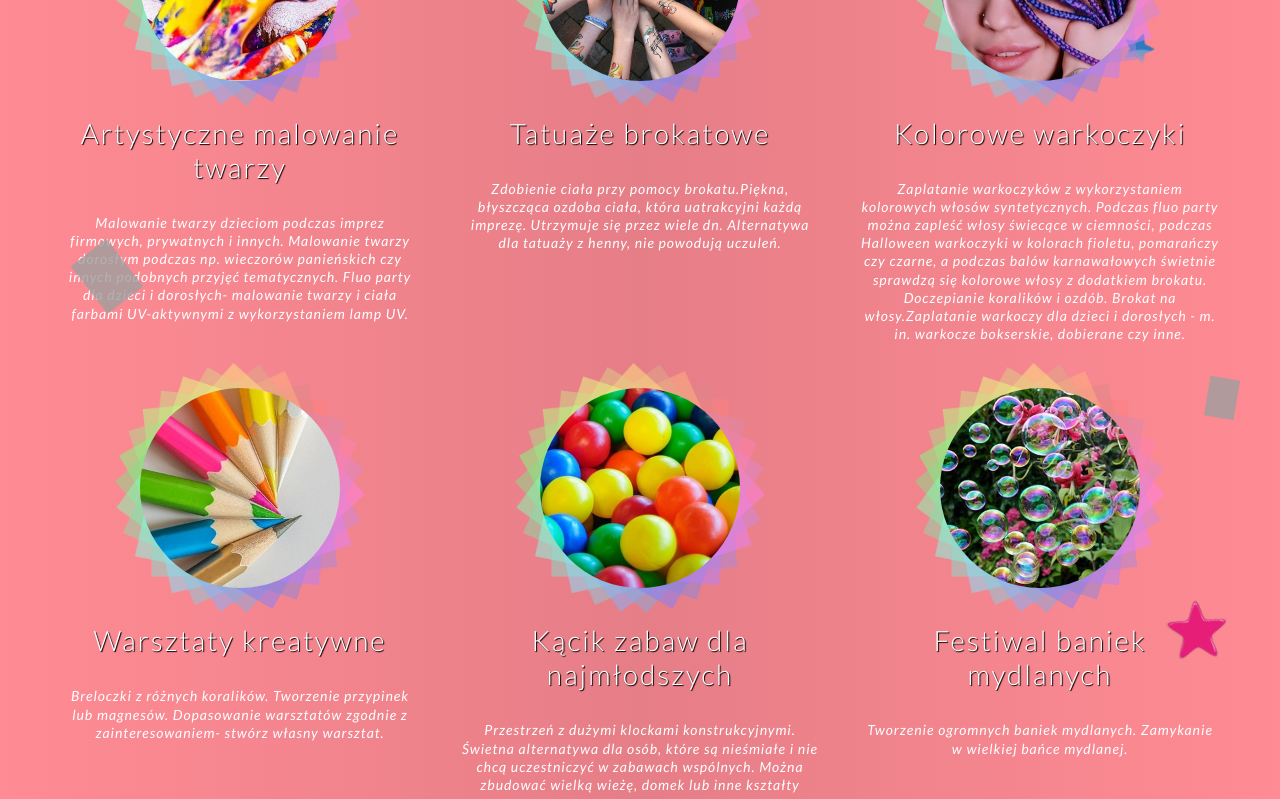
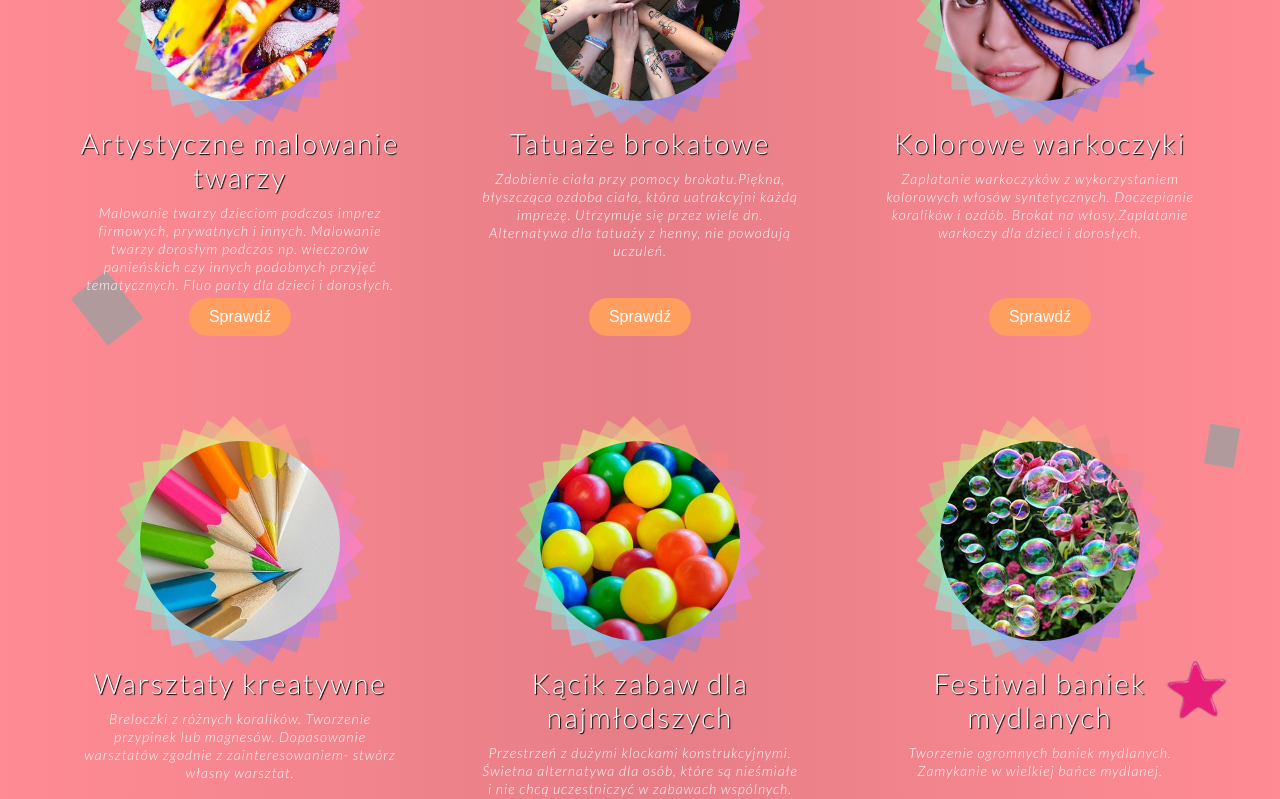
Before and after one commit to kwaq102/ARTInka, a React (Create React App) app: page /stanowiska-animacyjne in a window 1280 px wide. Shown: the part 1160-1959 px from the top of the page. Built offline with nearby package versions, Linux system fonts and the light colour scheme; grey boxes are pictures that could not be loaded.

Commit message:
add Card components with description about offer

```diff
--- /dev/null
+++ b/src/components/Cards/CardFront.jsx
@@ -0,0 +1,36 @@
+import React, { useState } from "react";
+
+const CardFront = ({ photo, title, description, shortDescription }) => {
+	const [card, setCard] = useState(false);
+
+	const cardClassName = card ? "card card-show" : "card";
+
+	// const showCard = () => {
+	// 	console.log(card);
+	// 	card === "card" ? setCard("card card-show") : setCard("card");
+	// 	console.log(card);
+	// };
+	return (
+		<div className="content-animation-box">
+			<div className={cardClassName}>
+				<h4 className="card-heading card-heading-show ">{title}</h4>
+				<p className="card-description">{description}</p>
+				<button className="btn btn-offer" onClick={() => setCard(!card)}>
+					Zamknij
+				</button>
+			</div>
+			<div className="animation-img-wrapper">
+				<div>
+					<img src={photo} alt="" />
+				</div>
+			</div>
+			<h4 className="card-heading">{title}</h4>
+			<p className="card-description">{shortDescription}</p>
+			<button className="btn btn-offer" onClick={() => setCard(!card)}>
+				Sprawdź
+			</button>
+		</div>
+	);
+};
+
+export default CardFront;
--- a/src/data/data.js
+++ b/src/data/data.js
@@ -56,56 +56,75 @@ export const animationList = [
 		id: 0,
 		photo: paintFace300,
 		title: "Artystyczne malowanie twarzy",
+		shortDescription:
+			"Malowanie twarzy dzieciom podczas imprez firmowych, prywatnych i innych. Malowanie twarzy dorosłym podczas np. wieczorów panieńskich czy innych podobnych przyjęć tematycznych. Fluo party dla dzieci i dorosłych.",
 		description:
-			"Malowanie twarzy dzieciom podczas imprez firmowych, prywatnych i innych. Malowanie twarzy dorosłym podczas np. wieczorów panieńskich czy innych podobnych przyjęć tematycznych. Fluo party dla dzieci i dorosłych- malowanie twarzy i ciała farbami UV-aktywnymi z wykorzystaniem lamp UV.",
+			"Oferuję różnorodne wzory do wyboru, malowane na twarzy i innych częściach ciała. Pracuję farbami przebadanymi dermatologicznie i posiadającymi atest (głównie firmy Superstar). Dzięki tej usłudze dzieci mogą zamienić się w postać z bajki, w ulubione zwierzątko, bądź stworzyć delikatny wzorek imitujący tatuaż. Wszystko z dodatkiem brokatu i cekin. Przygotowuję wzornik dostosowany do wieku uczestników zabawy, ponieważ z tej usługi mogą korzystać dzieci od 3 roku życia, ale również dorośli.",
 	},
 	{
 		id: 1,
 		photo: kidsTattoo300,
 		title: "Tatuaże brokatowe",
+		shortDescription:
+			"Zdobienie ciała przy pomocy brokatu.Piękna, błyszcząca ozdoba ciała, która uatrakcyjni każdą imprezę. Utrzymuje się przez wiele dn. Alternatywa dla tatuaży z henny, nie powodują uczuleń.",
 		description:
-			"Zdobienie ciała przy pomocy brokatu.Piękna, błyszcząca ozdoba ciała, która uatrakcyjni każdą imprezę. Utrzymuje się przez wiele dn. Alternatywa dla tatuaży z henny, nie powodują uczuleń.",
+			"Tatuaże brokatowe (z ang. glitter tattoos) są formą zdobienia ciała (body art) przy pomocy brokatu. Aby brokat trzymał się skóry, trzeba zastosować odpowiedni żel lub klej, a także odpowiednio odtłuścić powierzchnię ciała. Używam atestowanych produktów najwyższej marki. Do wyboru różnorodne wzory.",
 	},
 	{
 		id: 2,
 		photo: braid300,
 		title: "Kolorowe warkoczyki",
+		shortDescription:
+			"Zaplatanie warkoczyków z wykorzystaniem kolorowych włosów syntetycznych. Doczepianie koralików i ozdób. Brokat na włosy.Zaplatanie warkoczy dla dzieci i dorosłych.",
 		description:
-			"Zaplatanie warkoczyków z wykorzystaniem kolorowych włosów syntetycznych. Podczas fluo party można zapleść włosy świecące w ciemności, podczas Halloween warkoczyki w kolorach fioletu, pomarańczy czy czarne, a podczas balów karnawałowych świetnie sprawdzą się kolorowe włosy z dodatkiem brokatu. Doczepianie koralików i ozdób. Brokat na włosy.Zaplatanie warkoczy dla dzieci i dorosłych - m. in. warkocze bokserskie, dobierane czy inne.",
+			"Tworzymy cieniutkie, kolorowe warkoczyki zaplatając naturalne pasmo włosów z włosami syntetycznymi. Nie niszczy to w żaden sposób naszych naturalnych włosów. W ofercie mamy włosy ombree, świecące w ciemności, neonowe, z brokatem oraz podstawowe kolory. Podczas fluo party można zapleść włosy świecące w ciemności, podczas Halloween warkoczyki w kolorach fioletu, pomarańczy czy czarne, a podczas balów karnawałowych świetnie sprawdzą się kolorowe włosy z dodatkiem brokatu. Oczywiście do każdego warkoczyka doczepiany jest koralik.",
 	},
 	{
 		id: 3,
 		photo: crayons300,
 		title: "Warsztaty kreatywne",
+		shortDescription:
+			"Breloczki z różnych koralików. Tworzenie przypinek lub magnesów. Dopasowanie warsztatów zgodnie z zainteresowaniem- stwórz własny warsztat.",
 		description:
-			"Breloczki z różnych koralików. Tworzenie przypinek lub magnesów. Dopasowanie warsztatów zgodnie z zainteresowaniem- stwórz własny warsztat.",
+			"Kreatywne koraliki - dzieci wykonują breloczki z różnokolorowych koralików, brokatowych, neonowych i świecących w ciemności. To kreatywna zabawa, z której może powstać breloczek do kluczy, zawieszka, obrazek a nawet podkładka pod kubek. Przypinki z agrawką Ø25mm i Ø59mm - podczas warsztatów tworzymy własnoręcznie projektowane przypinki kolorując, bądź wycinając gotowe elementy. Na przypince można umieścić zdjęcie, logo swojej firmy lub dowolnie wykonany wzór. Magnesy Ø25mm i Ø59mm - podobnie jak na przypinkach można stworzyć swój projekt magnesu, pokolorować, napisać lub przykleić różnorodne elementy.",
 	},
 	{
 		id: 4,
 		photo: balls300,
 		title: "Kącik zabaw dla najmłodszych",
+		shortDescription:
+			"Przestrzeń z dużymi klockami konstrukcyjnymi. Świetna alternatywa dla osób, które są nieśmiałe i nie chcą uczestniczyć w zabawach wspólnych. Można zbudować wielką wieżę, domek lub inne kształty",
+
 		description:
-			"Przestrzeń z dużymi klockami konstrukcyjnymi. Świetna alternatywa dla osób, które są nieśmiałe i nie chcą uczestniczyć w zabawach wspólnych. Można zbudować wielką wieżę, domek lub inne kształty",
+			"Kącik, w którym tworzę przestrzeń dla mniejszych dzieci, ale nie tylko. Do wykorzystania klocki budowlane giganty, które służą do tworzenia różnorodnych konstrukcji, także jeżdżących. Oferujemy również zestaw kolorowych słomek-patyczków, dzięki którym dziecko zamieni się w małego architekta, pobudzi wyobraźnię i rozwinie zdolności konstruowania.",
 	},
 	{
 		id: 5,
 		photo: bubbles300,
 		title: "Festiwal baniek mydlanych",
+		shortDescription:
+			"Tworzenie ogromnych baniek mydlanych. Zamykanie w wielkiej bańce mydlanej.",
+
 		description:
-			"Tworzenie ogromnych baniek mydlanych. Zamykanie w wielkiej bańce mydlanej.",
+			"Zamykanie w bańce mydlanej - daje to niezwykle dużo frajdy i świetny efekt wizualny do zdjęć pamiątkowych z imprezy. Wykorzystuję atestowany płyn, bezpieczny dla dzieci i zapewniam zabezpieczenie terenu przed zalaniem przez płyn. Tworzenie wielkich baniek - samodzielne tworzenie przez dzieci ogromnych baniek mydlanych. Udostępniam kijki do tworzenia baniek mydlanych oraz naczynia do umieszczenia płynu. Zazwyczaj jest to pokaz połączony z nauką wykonywania baniek XXL",
 	},
 	{
 		id: 6,
 		photo: baloons300,
 		title: "Warsztat balonowy",
+		shortDescription:
+			"Zabawa rozwijająca dziecięce zdolności motoryczne. Modelowanie balonów przez dzieci krok po kroku, dostosowane poziomem trudności do wieku. Tworzenie balonów przez animatora do samodzielnego ozdobienia przez dzieci, balony z helem- na zamówienie.",
 		description:
-			"Zabawa rozwijająca dziecięce zdolności motoryczne. Modelowanie balonów przez dzieci krok po kroku, dostosowane poziomem trudności do wieku.Tworzenie balonów przez animatora do samodzielnego ozdobienia przez dzieci, balony z helem- na zamówienie.",
+			"Dzieci tworzą zwierzątka, miecze, kwiatki, różdżki, ćwiczą motorykę i utrwalają kolory. Podczas warsztatów dzieci samodzielnie według instruktażu wykonują figury dostosowane do swoich możliwości. Wykorzystują balony platynowe (chromowane), które są wyjątkowe i pięknie błyszczą. Dzieci otrzymują balony wykonane przez animatora, mogą wybrać sobie wzór, a później samodzielnie je ozdobić.",
 	},
 	{
 		id: 7,
 		photo: laser300,
 		title: "Laser TAG-laserowy paintball",
+		shortDescription:
+			"Gra zespołowa z wykorzystaniem pistoletów na podczerwień. Nie wymaga użycia nabojów i nie emituje szkodliwego światła. Jest zupełnie bezpieczne dla dzieci, grę można przeprowadzić zarówno w pomieszczeniu, jak i w terenie.",
+
 		description:
-			"Gra zespołowa z wykorzystaniem pistoletów na podczerwień. Nie wymaga użycia nabojów i nie emituje szkodliwego światła. Jest zupełnie bezpieczne dla dzieci, grę można przeprowadzić zarówno w pomieszczeniu, jak i w terenie. Jest to świetna zabawa szczególnie dla chłopców, pistolety nie są ciężkie, może go używać już 6-letnie dziecko. Dodatkową atrakcją tworzą kolorowe efekty świetlne oraz dźwięki stereo.",
+			"Zespołowy sport z wykorzystaniem pistoletów na podczerwień. Nie wymaga użycia nabojów i nie emituje szkodliwego światła, jest zupełnie bezpieczne dla dzieci. Grę można przeprowadzić zarówno w pomieszczeniu, jak i w terenie. Jest to świetna zabawa szczególnie dla chłopców. Pistolety nie są ciężkie, może go używać już 6-letnie dziecko. Posiadają kolorowe efekty świetlne oraz dźwięki stereo. Jednocześnie może grać 10 osób.",
 	},
 ];
--- a/src/pages/Animations.jsx
+++ b/src/pages/Animations.jsx
@@ -1,4 +1,4 @@
-import React from "react";
+import React, { useState } from "react";
 
 import { animationList } from "../data/data";
 import Header from "../layouts/Header";
@@ -6,19 +6,19 @@ import Header from "../layouts/Header";
 import DecorationInAnimationsPage from "../components/decorationsComponents/DecorationInAnimationsPage";
 
 import "../styles/Animations.css";
+import CardFront from "../components/Cards/CardFront";
 
 const Animations = () => {
-	const list = animationList.map((el) => (
-		<div className="content-animation-box">
-			<div className="animation-img-wrapper">
-				<div>
-					<img src={el.photo} alt="" />
-				</div>
-			</div>
-			<h4>{el.title}</h4>
-			<p>{el.description}</p>
-		</div>
-	));
+	const list = animationList.map((el) => {
+		return (
+			<CardFront
+				photo={el.photo}
+				title={el.title}
+				description={el.description}
+				shortDescription={el.shortDescription}
+			/>
+		);
+	});
 
 	return (
 		<>
--- a/src/styles/Advantages.css
+++ b/src/styles/Advantages.css
@@ -1,5 +1,5 @@
 .advantages {
-	padding: 100px 0 100px 0;
+	padding: 100px 0 50px 0;
 	background: var(--orangeGradient);
 	color: white;
 	position: relative;
--- a/src/styles/Animations.css
+++ b/src/styles/Animations.css
@@ -37,12 +37,54 @@
 }
 
 .content-animation-box {
+	display: flex;
+	flex-direction: column;
+	justify-content: flex-start;
+	position: relative;
 	width: 30%;
-	margin-bottom: 20px;
+	height: 500px;
+	margin-bottom: 40px;
+	padding: 20px;
 	text-align: center;
 	color: white;
+	position: relative;
+	z-index: 5;
 }
 
+.card {
+	display: flex;
+	flex-direction: column;
+	z-index: 2;
+	box-shadow: -20px -20px 0px 0px var(--redTransparent);
+
+	position: absolute;
+	width: 100%;
+	height: 100%;
+	top: 0;
+	left: 0;
+	padding: 20px;
+	border-radius: 10px;
+
+	clip-path: circle(5% at 90% 90%);
+	/* opacity: 0; */
+
+	transition: all 0.3s ease-in-out;
+}
+
+.card.card-show {
+	clip-path: circle(100%);
+	/* opacity: 1; */
+	background-color: #fff;
+}
+
+@keyframes show {
+	0% {
+		clip-path: circle(5% at 90% 90%);
+	}
+	100% {
+		clip-path: circle(100%);
+	}
+}
 .animation-img-wrapper {
 	width: 250px;
 	height: 250px;
@@ -51,15 +93,13 @@
 	background-repeat: no-repeat;
 	background-size: 250px 250px;
 	transition: transform 0.5s linear;
-	position: relative;
-	z-index: 5;
 }
 
-.animation-img-wrapper:hover {
+.content-animation-box:hover .animation-img-wrapper {
 	transform: rotate(90deg);
 }
 
-.animation-img-wrapper:hover div img {
+.content-animation-box:hover .animation-img-wrapper div img {
 	transform: rotate(-90deg);
 }
 
@@ -70,7 +110,6 @@
 	justify-content: center;
 	align-items: center;
 	transition: all 0.2s linear;
-	cursor: pointer;
 }
 
 .animation-img-wrapper div img {
@@ -80,18 +119,57 @@
 	transition: transform 0.5s linear;
 }
 
-.content-animation-box h4 {
-	margin-top: 10px;
-	margin-bottom: 10px;
+.card-heading {
 	font-size: 28px;
 	letter-spacing: 2px;
 	font-weight: 300;
 	text-shadow: 1px 1px 1px #000;
+	transition: all 0.3s ease-in-out;
 }
 
-.content-animation-box p {
+.card-heading-show {
+	font-size: 30px;
+	padding-bottom: 20px;
+	color: #000;
+	text-align: left;
+	letter-spacing: 1px;
+	font-weight: 900;
+	text-shadow: none;
+	border-bottom: 5px solid var(--redDark);
+}
+
+.content-animation-box .card-description {
+	margin-top: 10px;
 	line-height: 130%;
 	font-size: 14px;
 	letter-spacing: 1px;
+	font-weight: 300;
 	font-style: italic;
 }
+
+.card .card-description {
+	color: black;
+	/* letter-spacing: -0.25px; */
+	line-height: 1.25;
+	font-size: 16px;
+	text-align: justify;
+	/* cursor: auto; */
+}
+
+.content-animation-box .btn-offer {
+	display: block;
+	margin: 0 auto;
+	margin-top: auto;
+	padding: 10px 20px;
+	border-radius: 50px;
+	font-size: 16px;
+	font-weight: normal;
+
+	background-color: var(--orange);
+	color: white;
+	transition: all 0.2s ease-out;
+}
+
+.content-animation-box .btn-offer:hover {
+	background-color: var(--blue);
+}
--- a/src/styles/Button.css
+++ b/src/styles/Button.css
@@ -3,6 +3,7 @@
 	background-color: var(--red);
 	overflow: hidden;
 	border: none;
+	cursor: pointer;
 }
 
 .btn a {
@@ -15,11 +16,7 @@
 	font-weight: 700;
 	text-decoration: none;
 	z-index: 1;
-
-    cursor: pointer;
-
 	transition: all 0.2s ease-out;
-
 }
 
 .btn a::before {
@@ -47,7 +44,6 @@
 	left: 50%;
 }
 
-
 /* .btn:active {
     background-color: #00a7fc;
     border-color: #00a7fc;
--- a/src/styles/DecorationInServicesHomePage.css
+++ b/src/styles/DecorationInServicesHomePage.css
@@ -22,11 +22,11 @@
 .redHeartInStar {
 	width: 80px;
 	top: 25%;
-	left: 15%;
+	left: 7%;
 	z-index: 5;
 	opacity: 0.7;
-	transform: scale(1);
-	animation: bounce 3s linear infinite;
+	/* transform: scale(1); */
+	animation: rotate 33s linear infinite;
 }
 
 .threeBalloons {
--- a/src/styles/index.css
+++ b/src/styles/index.css
@@ -20,6 +20,8 @@
 	);
 
 	--red: #ff8b94;
+	--redDark: #c95b66;
+	--redTransparent: #c95b663e;
 	--redGradient: linear-gradient(
 		90deg,
 		#ff8b94 0%,
```
Also changed, not shown: src/layouts/Navigation.jsx (+12 -2 lines), src/styles/AboutInHomePage.css (+0 -13 lines), src/styles/Certificates.css (+0 -12 lines), src/styles/Services.css (+2 -13 lines). Lines whose indentation alone changed are shown as unchanged.
